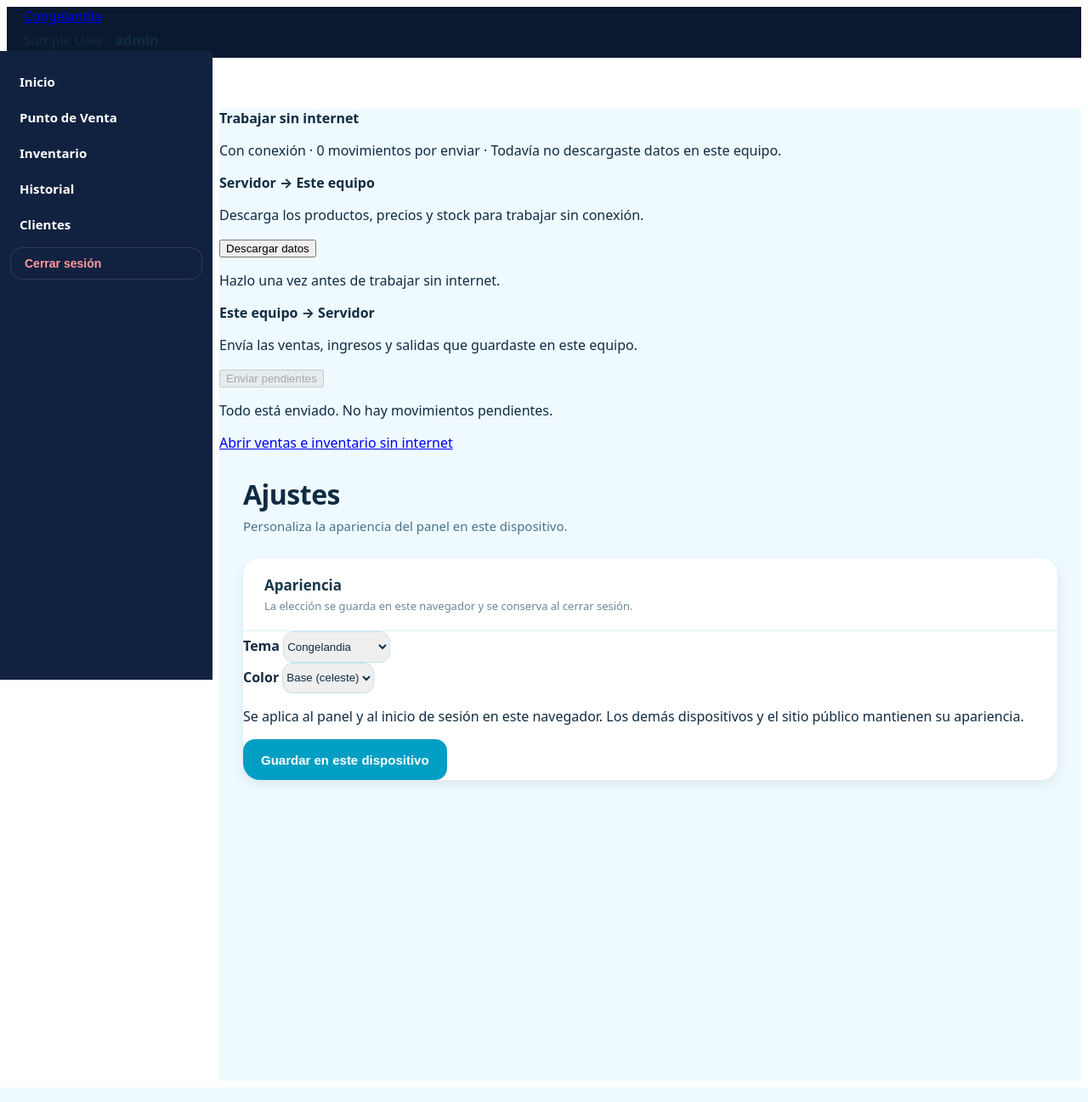
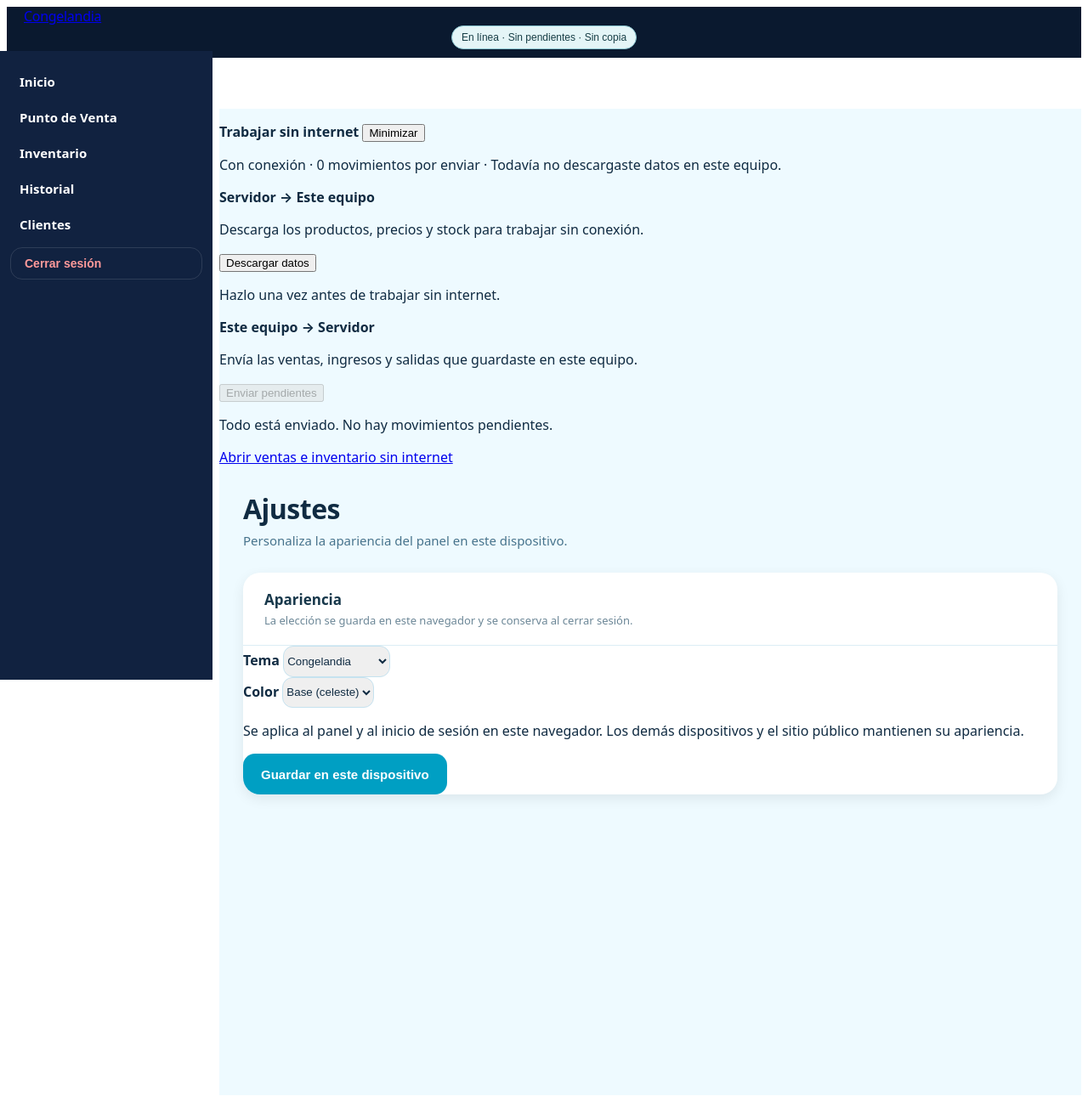
Before and after one commit to dominguitox/Congelandia, a Laravel app: page /ajustes in a window 1280 px wide. Shown: the whole page at 85% size. Run offline with Laravel 12, Linux system fonts and the light colour scheme; the visitor is signed in with stand-in values (Sample User, id 1); data that the repository does not hold is empty; style sheets or scripts are compiled from the project's sources.

Commit message:
feat: minimizar panel offline en el encabezado

```diff
--- a/resources/css/components/layout.css
+++ b/resources/css/components/layout.css
@@ -24,6 +24,33 @@
 .app-header .container-fluid {
     gap: var(--space-xs);
 }
+
+.offline-capsule {
+    display: block;
+    min-width: 0;
+    max-width: min(46vw, 420px);
+    margin-inline: auto;
+    padding: 0.35rem 0.7rem;
+    border: 1px solid #8ac6d1;
+    border-radius: 999px;
+    background: #e4f5f7;
+    color: #173e46;
+    font-size: 0.75rem;
+    line-height: 1.25;
+    cursor: pointer;
+}
+
+.offline-capsule span {
+    display: block;
+    overflow-wrap: anywhere;
+}
+
+.offline-capsule:focus-visible {
+    outline: 3px solid #fff;
+    outline-offset: 2px;
+}
+
+#offline-panel[hidden] { display: none !important; }
 
 /* Boton de menu (solo visible en movil) */
 .app-menu-btn {
@@ -271,6 +298,8 @@
 
 @media (max-width: 767.98px) {
 
+    .offline-capsule { max-width: 42vw; font-size: 0.68rem; padding: 0.3rem 0.45rem; }
+
     .clientes-header,
     .proveedores-header,
     .historial-header {
--- a/resources/css/theme/base.css
+++ b/resources/css/theme/base.css
@@ -22,6 +22,7 @@ body {
 
 .app-main {
     margin-top: var(--header-height);
+    padding-top: 1rem;
     margin-left: var(--sidebar-width);
     min-height: calc(100vh - var(--header-height));
     background-color: var(--color-page-bg);
--- a/resources/js/offline/bridge.js
+++ b/resources/js/offline/bridge.js
@@ -1,7 +1,7 @@
 import { localStore, onLocalChange, pending } from './store.js';
 import { prepareOffline, syncQueue } from './sync.js';
 import { onShellUpdate, registerShell } from './register.js';
-import { transferState } from './ui.js';
+import { compactStatus, transferState } from './ui.js';
 
 const panel = document.getElementById('offline-panel');
 if (panel) {
@@ -13,10 +13,22 @@ if (panel) {
     const download = panel.querySelector('[data-offline-prepare]');
     const upload = panel.querySelector('[data-offline-sync]');
     const updateButton = panel.querySelector('[data-offline-update]');
+    const toggle = document.querySelector('[data-offline-toggle]');
+    const compact = toggle?.querySelector('[data-offline-compact]');
+    const minimize = panel.querySelector('[data-offline-minimize]');
+    const setExpanded = expanded => {
+        panel.hidden = !expanded;
+        toggle?.setAttribute('aria-expanded', String(expanded));
+        try { localStorage.setItem('congelandia:panel-offline-minimizado', expanded ? '0' : '1'); } catch { /* Solo dura esta página. */ }
+    };
+    try { if (localStorage.getItem('congelandia:panel-offline-minimizado') === '1') setExpanded(false); } catch { /* Mantener visible. */ }
+    toggle?.addEventListener('click', () => setExpanded(panel.hidden));
+    minimize?.addEventListener('click', () => { setExpanded(false); toggle?.focus(); });
     let activity = '';
     async function update() {
         const account = await store.account(user);
         const state = transferState(account, navigator.onLine, activity);
+        if (compact) compact.textContent = compactStatus(account, navigator.onLine, activity);
         status.textContent = `${navigator.onLine ? 'Con conexión' : 'Sin conexión'} · ${state.count} movimientos por enviar · ${account?.snapshot ? 'Datos descargados el ' + new Date(account.snapshot.actualizado).toLocaleString('es-CL') : 'Todavía no descargaste datos en este equipo'}.`;
         download.textContent = state.downloadLabel; download.disabled = state.downloadDisabled;
         upload.textContent = state.uploadLabel; upload.disabled = state.uploadDisabled;
@@ -42,12 +54,15 @@ if (panel) {
         finally { activity = ''; await update(); }
     });
     panel.querySelector('[data-offline-sync]').addEventListener('click', sync);
-    window.addEventListener('online', sync);
+    window.addEventListener('online', () => update().then(sync).catch(error => tell(error.message)));
     window.addEventListener('offline', () => update().catch(error => tell(error.message)));
     onLocalChange(() => update().catch(error => tell(error.message)));
     onShellUpdate(() => { updateButton.hidden = false; });
     updateButton.addEventListener('click', async () => { await store.account(user); location.reload(); });
-    store.bind(user).then(update).then(sync).catch(error => tell(error.message));
+    store.bind(user).then(update).then(sync).catch(error => {
+        if (compact) compact.textContent = 'Estado de copia no disponible';
+        tell(error.message);
+    });
     // Cerrar sesión retira la asociación activa, pero conserva TODAS las colas.
     document.querySelectorAll('form[action$="/logout"]').forEach(form => form.addEventListener('submit', event => {
         if (form.dataset.localUnbound) return;
--- a/resources/js/offline/ui.js
+++ b/resources/js/offline/ui.js
@@ -1,4 +1,15 @@
 import { pending } from './store.js';
+
+export function compactStatus(account, online, activity = '') {
+    const rows = pending(account);
+    const date = new Date(account?.snapshot?.actualizado);
+    const copy = account?.snapshot?.actualizado && !Number.isNaN(date.getTime())
+        ? `Copia ${date.toLocaleString('es-CL', { day: '2-digit', month: '2-digit', hour: '2-digit', minute: '2-digit' })}`
+        : 'Sin copia';
+    const pendingText = rows.length ? `${rows.length} pendiente${rows.length === 1 ? '' : 's'}` : 'Sin pendientes';
+    const connection = activity === 'upload' ? 'Enviando' : activity === 'download' ? 'Descargando' : online ? 'En línea' : 'Sin conexión';
+    return `${connection} · ${pendingText} · ${copy}`;
+}
 
 export function transferState(account, online, activity = '') {
     const rows = pending(account);
--- a/resources/views/partials/header.blade.php
+++ b/resources/views/partials/header.blade.php
@@ -20,6 +20,12 @@
             <button type="button" class="app-update-notice" data-app-update data-current-version="{{ $versionActual?->numero }}" data-version-url="{{ route('version.actual') }}" hidden>Actualización disponible, haz clic aquí para actualizar</button>
         @endauth
 
+        @auth
+            <button type="button" class="offline-capsule" data-offline-toggle aria-controls="offline-panel" aria-expanded="true">
+                <span data-offline-compact role="status" aria-live="polite">Comprobando copia local…</span>
+            </button>
+        @endauth
+
         <div class="ms-auto text-white app-user">
             <span class="app-user-name me-2">{{ auth()->user()->nombre ?? 'Nombre del usuario' }}</span>
             <span class="badge bg-info text-dark">{{ auth()->user()->rol ?? 'Rol' }}</span>
--- a/resources/views/partials/offline.blade.php
+++ b/resources/views/partials/offline.blade.php
@@ -1,5 +1,8 @@
 <aside id="offline-panel" data-user="{{ auth()->id() }}" class="alert alert-info m-3" aria-label="Trabajo offline">
-    <strong>Trabajar sin internet</strong>
+    <div class="d-flex align-items-center justify-content-between gap-2">
+        <strong>Trabajar sin internet</strong>
+        <button type="button" class="btn btn-sm btn-outline-primary" data-offline-minimize aria-controls="offline-panel">Minimizar</button>
+    </div>
     <p data-offline-status role="status" aria-live="polite">Comprobando copia local…</p>
     <p data-offline-message role="status" aria-live="polite"></p>
     <div class="row g-3 my-1">
```
